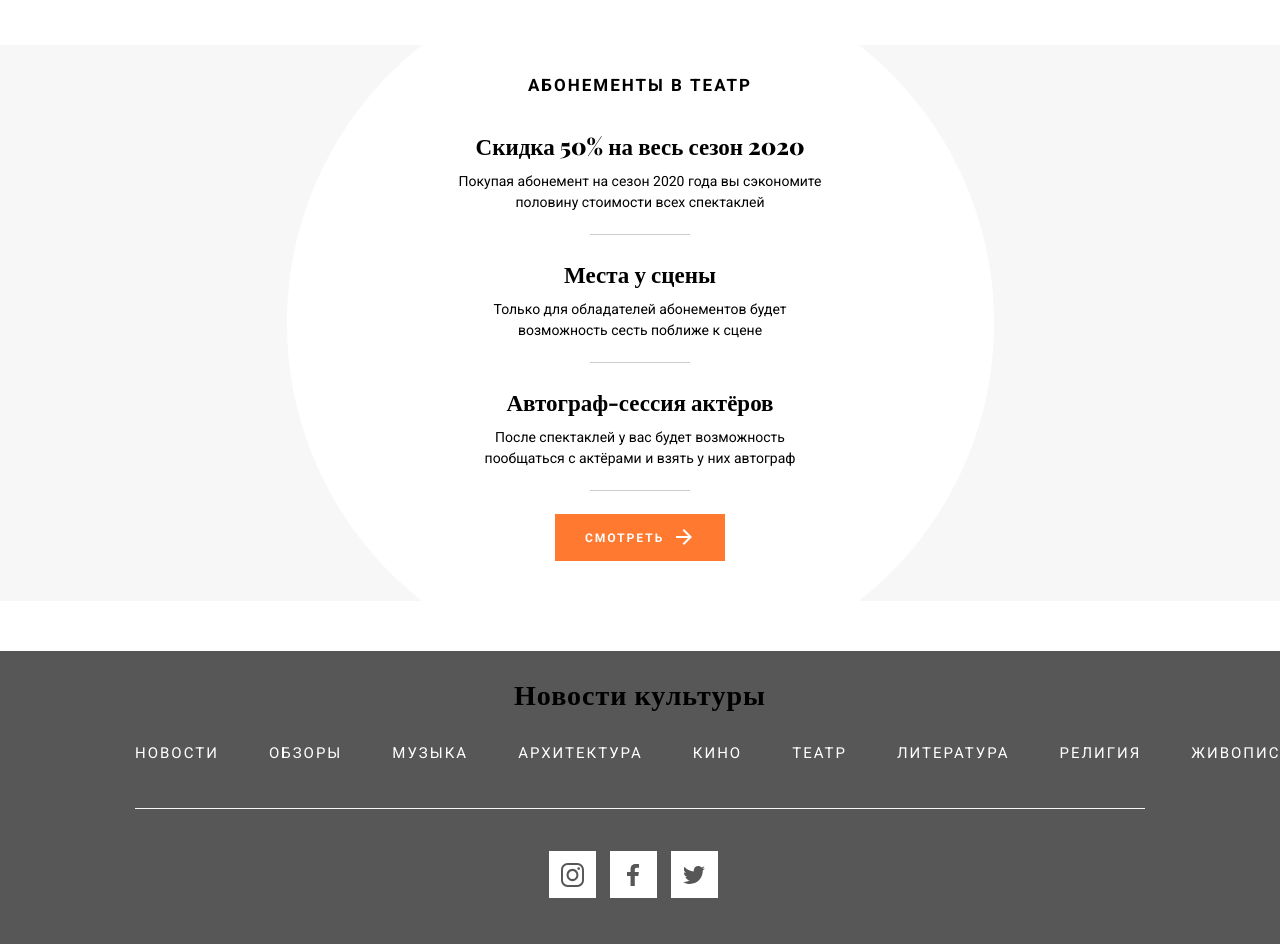
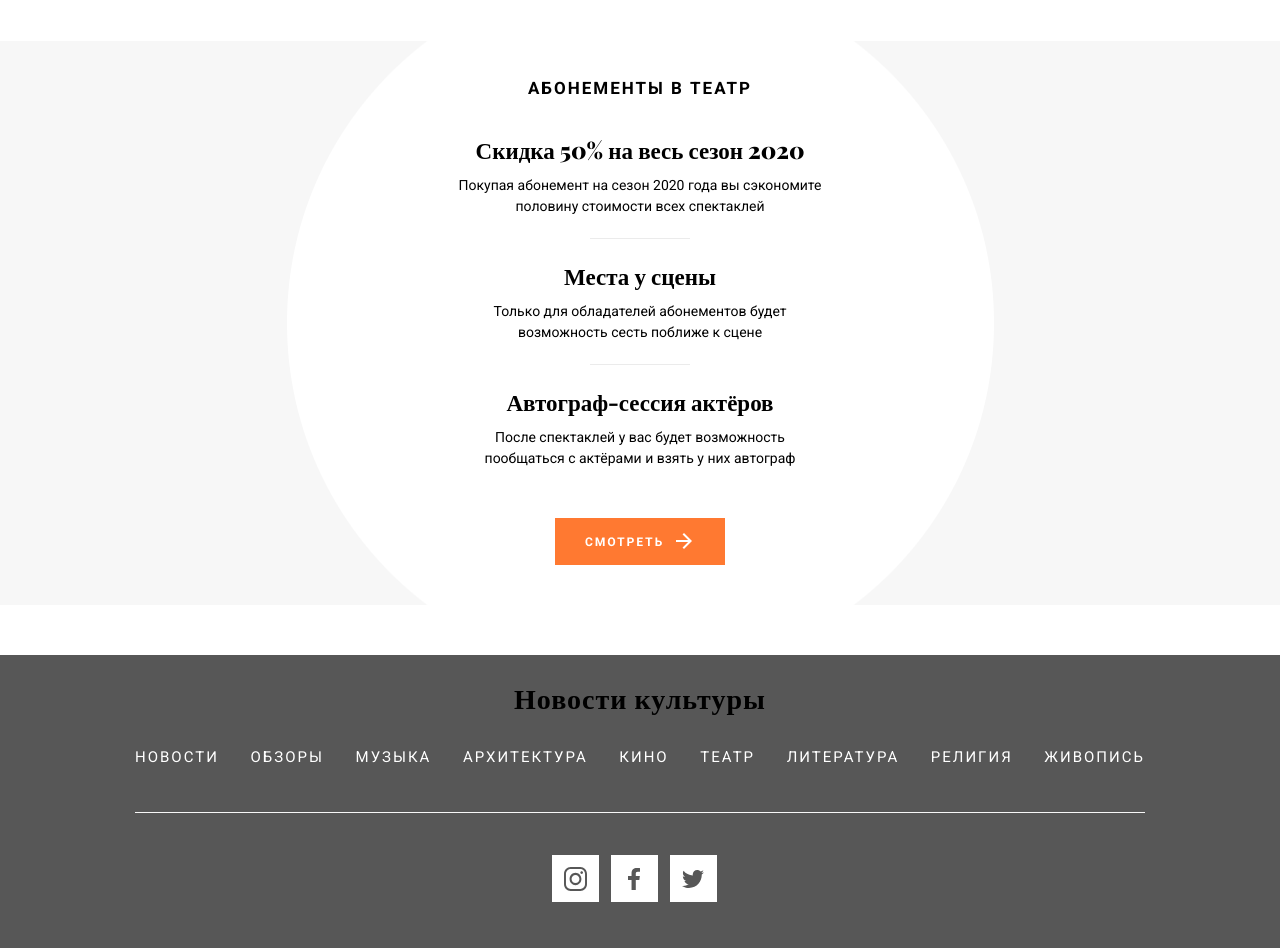
Before and after one commit to ko-yu-ki/Culture-News, a plain HTML site: page index.html in a window 1280 px wide. Shown: the part 1100-2048 px from the top of the page. Drawn offline with nearby package versions, Linux system fonts and the light colour scheme.

Commit message:
Add files via upload

```diff
--- a/css/style.css
+++ b/css/style.css
@@ -26,6 +26,7 @@
   margin-bottom: 46px;
   display: flex;
   justify-content: space-between;
+  flex-wrap: wrap;
   font-family: Roboto;
   font-style: normal;
   font-weight: normal;
@@ -35,6 +36,7 @@
 }
 
 .header-nav{
+  display: flex;
   padding-top: 46px;
   color: #000000;
 }
@@ -80,14 +82,9 @@
 
 .hzchtoeto-text{
   margin: 0 auto;
-  padding-top: 139px;
+  padding-top: 135px;
   padding-bottom: 48px;
   width: 456px;
-  text-align: center;
-}
-
-
-.features{
   text-align: center;
 }
 
@@ -125,7 +122,7 @@
 .card-title{
   margin: 0;
   padding-top: 15px;
-  /* padding-top: 20px; - намеряно в сигме*/
+  /* padding-top: 20px; - намеряно в фигме*/
 }
 
 .card:nth-child(2) .card-title{
@@ -148,7 +145,7 @@
 
 .features {
   margin: 50px auto;
-  padding-top: 30px;
+  padding-top: 37px;
   display: flex;
   flex-direction: column;
   align-items: center;
@@ -156,41 +153,36 @@
   background-image: url('../img/ellipse-bg.png');
   background-repeat: no-repeat;
   background-position: 50% 50%;
+  text-align: center;
   color:#000;
 }
 
 .features-title {
-  margin: 0;
-  margin-bottom: 35px;
+  margin: 0px auto;
+  padding-bottom: 25px;
 }
 
-.feature-title{
-
+.feature{
+  margin: 11px auto;
 }
 
 .feature-text{
   margin: 0;
   width: 370px;
-  padding-bottom: 24px;
 }
 
 
-.feature-text::after{
+.feature:not(:last-of-type)::after{
   content:'';
-  display: block;
   position: absolute;
-  padding-top: 21px;
   left: calc(50% - 50px);
   width: 100px;
-  height: 0px;
   border-bottom: rgba(0, 0, 0, 0.2) 1px solid;
-  /*
-  background-color: rgba(0, 0, 0, 0.2);
-  /*opacity: 0.4; */
+  opacity: 0.4;
 }
 
-
 .feature-button{
+  margin-top: 17px;
   margin-bottom: 36px;
 }
 
@@ -223,9 +215,9 @@
   color: #ffffff;
 }
 
+
 .nav-link{
   padding: 0;
-  margin-right: 50px;
   text-decoration: none;
 }
 
@@ -245,8 +237,9 @@
   display: flex;
   justify-content: center;
 }
+
 .social-bg{
-  margin-right: 14px;
+  margin-right: 12px;
   width: 47px;
   height: 47px;
 }
--- a/index.html
+++ b/index.html
@@ -44,7 +44,7 @@
             <img src="img/review2.jpg" alt="Анатомия за 30 секунд">
             <h4 class="card-title">Анатомия за 30 секунд</h4>
             <p class="card-text text">Сейчас, когда мир открыт нараспашку для человека
-              и его познавательных изысканий, интерес
+              и&nbspего познавательных изысканий, интерес
               к научно‑популярной литературе заметно вырос
             </p>
           </div>
@@ -78,7 +78,7 @@
             и взять у них автограф
           </p>
         </div>
-        <a class="feature-button" href="#"><img src="../img/features-button.png" alt="Смотреть ->"></a>
+        <a class="feature-button" href="#"><img src="img/features-button.png" alt="Смотреть ->"></a>
       </section>
     </main>
     <footer class="footer">
```
